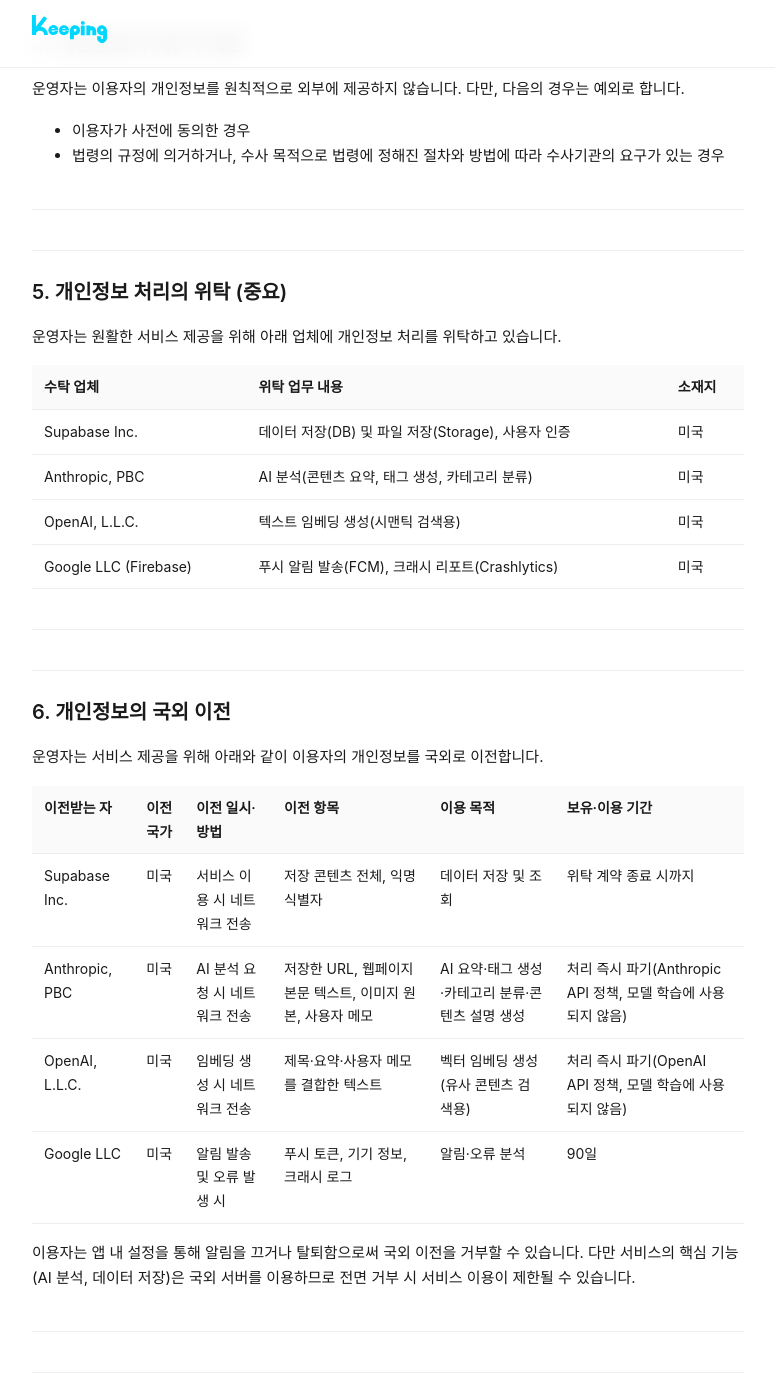
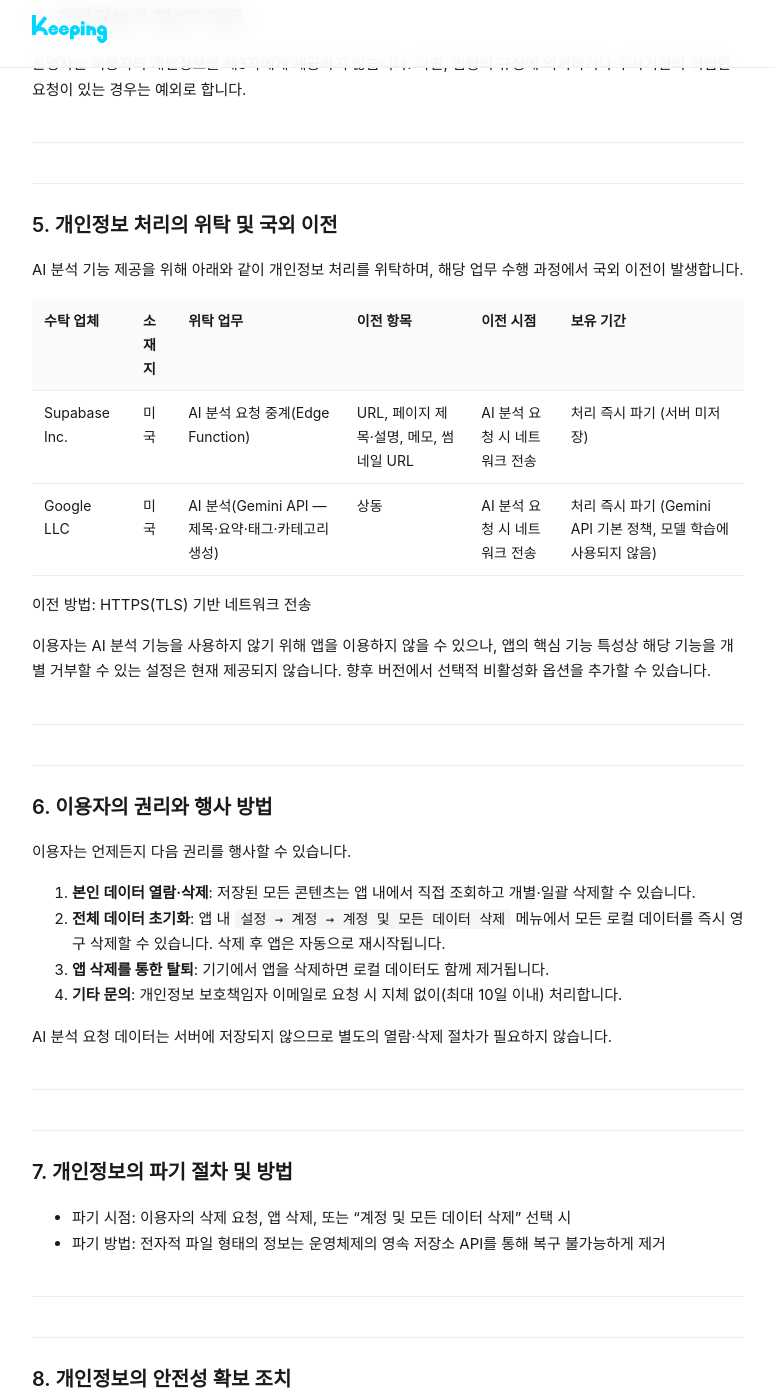
Before and after one commit to yubeeenwon/keeping, a Jekyll site: the page built from privacy.md, in a window 1280 px wide and 1400 px high, scrolled down 2786 px. Shown: the whole window, without its empty margins (252-1027 px from the left). Built offline with Jekyll 4.4.1, drawn with Linux system fonts in a browser that asks for light colours; some of the changed text lies outside the part shown.

Commit message:
docs(legal): 실제 앱(Local 모드, Gemini) 기준으로 privacy·terms 재작성
- Anthropic/OpenAI/Firebase Crashlytics/FCM 등 미사용 항목 제거
- 익명 식별자·푸시 토큰·크래시 로그 선언 제거 (실제 수집 없음)
- 수탁 업체: Supabase + Google Gemini로 축소
- 서버 미저장(stateless) 원칙 명시
- 데이터 삭제 경로를 'Settings > Account > Delete all' 로 구체화
- 시행일 2026-04-20로 갱신

```diff
--- a/privacy.md
+++ b/privacy.md
@@ -7,17 +7,18 @@ permalink: /privacy
 # Keeping 개인정보 처리방침
 {: .no_toc}
 
-**시행일: 2026년 4월 18일 · 최종 수정일: 2026년 4월 18일**
+**시행일: 2026년 4월 20일 · 최종 수정일: 2026년 4월 20일**
 
 <div class="summary" markdown="1">
 
 ### 핵심 요약
 {: .no_toc}
 
-- **수집**: 익명 식별자, 저장 콘텐츠(URL·텍스트·이미지·메모), 기기 정보, 푸시 토큰
-- **목적**: 서비스 제공, AI 분석·분류, 리마인드 알림, 앱 품질 개선
-- **위탁 처리**: Anthropic · OpenAI · Supabase · Firebase (모두 미국, 국외 이전)
-- **권리**: 언제든 열람·정정·삭제·탈퇴 요청 가능
+- **회원 가입·로그인 없음**: 모든 저장 콘텐츠는 이용자의 기기 내부에만 보관됩니다.
+- **서버 미저장**: AI 분석 요청 시 URL·제목·메모·썸네일 URL이 일시 전송되며, 분석 직후 파기됩니다.
+- **수집하지 않는 것**: 익명 식별자(UUID), 기기 정보, 크래시 로그, 푸시 토큰, 광고 식별자
+- **위탁 처리**: Supabase(AI 분석 중계), Google Gemini(AI 분석) — 모두 미국, 처리 즉시 파기
+- **권리**: 앱 내 "계정 및 모든 데이터 삭제"로 즉시 삭제 가능
 - **문의**: keeping.app.support@gmail.com
 
 </div>
@@ -34,177 +35,153 @@ Keeping(이하 "앱" 또는 "서비스")을 운영하는 개발자(이하 "운
 
 ## 1. 수집하는 개인정보 항목 및 수집 방법
 
-### 가. 자동 수집 항목 (앱 설치·실행 시)
-- 익명 식별자(Anonymous User ID, UUID 형태)
-- 기기 정보: 운영체제(iOS/Android) 버전, 앱 버전, 기기 모델명
-- 로그 정보: 접속 일시, IP 주소(서버 로그 자동 기록)
-- 푸시 알림 토큰(알림 허용 시)
-- 크래시 로그: 앱 오류 발생 시 기기 정보, 오류 스택 트레이스
+### 가. 이용자가 직접 입력·제공하는 정보 (기기 내 저장)
+- 저장 콘텐츠: URL, 페이지 제목·설명, 썸네일 이미지 URL, 사용자 메모, 태그, 카테고리 이름
+- 설정 정보: 알림 수신 여부, 카테고리 정렬, 위젯 상태 등 앱 내 환경 설정
 
-### 나. 이용자가 직접 입력·제공하는 정보
-- 저장 콘텐츠: URL, 텍스트, 이미지, 사용자 메모, 태그, 카테고리 이름
-- 설정 정보: 알림 수신 여부, 앱 잠금 설정 등
+위 정보는 **이용자의 기기 저장소(SharedPreferences)** 에만 기록되며, 앱을 삭제하면 함께 삭제됩니다.
 
-### 다. 향후 수집 예정 항목(로그인 기능 도입 시 별도 동의)
-- 이메일 주소, 닉네임 또는 소셜 계정 식별자
-- 도입 시 본 처리방침 개정 및 별도 고지 예정
+### 나. AI 분석 요청 시 일시적 전송 항목 (서버 미저장)
+
+이용자가 저장 액션(URL 복사·공유) 또는 편집을 수행할 때, AI 분석을 위해 아래 항목이 **Supabase Edge Function을 경유하여 Google Gemini API** 로 전송됩니다.
+
+- 저장한 URL
+- 해당 URL의 페이지 제목·설명 (HTML `<meta>`/OpenGraph에서 추출)
+- 이용자가 입력한 메모 (해당 항목의 AI 재분석을 명시적으로 요청한 경우에 한함)
+- 썸네일 이미지 URL (Gemini Vision 분석이 가능한 이미지 중심 사이트에 한함)
+
+위 정보는 AI 분석 응답 생성 직후 서버 처리 메모리에서 파기되며, **Supabase 및 Google은 해당 입력을 자사 AI 모델 학습에 사용하지 않습니다** (Gemini API 기본 정책).
+
+### 다. 수집하지 않는 항목
+- 이름·이메일·전화번호·주소 등 일반 개인정보
+- 익명 식별자(UUID), 광고 식별자(IDFA/AAID)
+- 기기 모델·OS 버전·앱 버전 등 기기 정보
+- 위치 정보, 연락처, 사진첩, 캘린더
+- 크래시 로그, 사용 분석(Analytics), 푸시 토큰
 
 ### 라. 수집 방법
-- 앱 설치 및 실행
-- 이용자의 직접 입력(콘텐츠 저장, 메모 작성)
-- 이용자의 기기 권한 허용 후 자동 수집(푸시 토큰 등)
+- 이용자가 앱 내에서 직접 콘텐츠를 저장하거나 입력하는 방식
 
 ---
 
 ## 2. 개인정보의 처리 목적
 
-운영자는 수집한 개인정보를 다음 목적으로만 이용합니다.
+운영자는 수집한 정보를 다음 목적으로만 이용합니다.
 
-1. 서비스 제공: 이용자가 저장한 콘텐츠의 저장·조회·검색
-2. AI 분석: 저장 콘텐츠에 대한 요약, 태그 생성, 카테고리 자동 분류, 유사 콘텐츠 추천
-3. 알림 발송: 저장 콘텐츠 재발견(리서페이스) 알림, 서비스 이용 관련 알림
-4. 앱 품질 개선: 크래시 로그 분석을 통한 버그 수정 및 안정성 개선
-5. 부정 이용 방지 및 법적 분쟁 대응
+1. **서비스 제공**: 이용자가 저장한 콘텐츠의 로컬 저장·조회·검색·재발견(리서페이스)
+2. **AI 분석**: 저장 콘텐츠의 제목 정제, 요약, 태그·카테고리 자동 분류
 
 ---
 
 ## 3. 개인정보의 보유 및 이용 기간
 
-원칙적으로 이용자가 앱을 삭제하거나 탈퇴 요청을 하는 시점까지 보관하며, 목적 달성 후 지체 없이 파기합니다.
-
-| 항목 | 보유 기간 |
-|---|---|
-| 익명 식별자 및 저장 콘텐츠 | 이용자 탈퇴·요청 시까지 |
-| 푸시 토큰 | 알림 비활성화 또는 앱 삭제 시 |
-| 서버 접속 로그(IP 포함) | 3개월 (통신비밀보호법) |
-| 크래시 로그 | 90일 (Firebase Crashlytics 기본 정책) |
-
-관계 법령에 따라 보존할 필요가 있는 경우에는 해당 법령에서 정한 기간 동안 보관합니다.
+| 항목 | 보유 위치 | 보유 기간 |
+|---|---|---|
+| 저장 콘텐츠(URL, 텍스트, 설정) | **이용자 기기 내부** | 이용자가 앱을 삭제하거나 앱 내 "계정 및 모든 데이터 삭제" 메뉴를 선택할 때까지 |
+| AI 분석 요청 데이터 | Supabase Edge Function / Google Gemini | **미저장**. 응답 생성 후 즉시 파기 |
 
 ---
 
 ## 4. 개인정보의 제3자 제공
 
-운영자는 이용자의 개인정보를 원칙적으로 외부에 제공하지 않습니다. 다만, 다음의 경우는 예외로 합니다.
-
-- 이용자가 사전에 동의한 경우
-- 법령의 규정에 의거하거나, 수사 목적으로 법령에 정해진 절차와 방법에 따라 수사기관의 요구가 있는 경우
+운영자는 이용자의 개인정보를 제3자에게 제공하지 않습니다. 다만, 법령의 규정에 의거하거나 수사기관의 적법한 요청이 있는 경우는 예외로 합니다.
 
 ---
 
-## 5. 개인정보 처리의 위탁 (중요)
+## 5. 개인정보 처리의 위탁 및 국외 이전
 
-운영자는 원활한 서비스 제공을 위해 아래 업체에 개인정보 처리를 위탁하고 있습니다.
+AI 분석 기능 제공을 위해 아래와 같이 개인정보 처리를 위탁하며, 해당 업무 수행 과정에서 국외 이전이 발생합니다.
 
-| 수탁 업체 | 위탁 업무 내용 | 소재지 |
-|---|---|---|
-| Supabase Inc. | 데이터 저장(DB) 및 파일 저장(Storage), 사용자 인증 | 미국 |
-| Anthropic, PBC | AI 분석(콘텐츠 요약, 태그 생성, 카테고리 분류) | 미국 |
-| OpenAI, L.L.C. | 텍스트 임베딩 생성(시맨틱 검색용) | 미국 |
-| Google LLC (Firebase) | 푸시 알림 발송(FCM), 크래시 리포트(Crashlytics) | 미국 |
+| 수탁 업체 | 소재지 | 위탁 업무 | 이전 항목 | 이전 시점 | 보유 기간 |
+|---|---|---|---|---|---|
+| Supabase Inc. | 미국 | AI 분석 요청 중계(Edge Function) | URL, 페이지 제목·설명, 메모, 썸네일 URL | AI 분석 요청 시 네트워크 전송 | 처리 즉시 파기 (서버 미저장) |
+| Google LLC | 미국 | AI 분석(Gemini API — 제목·요약·태그·카테고리 생성) | 상동 | AI 분석 요청 시 네트워크 전송 | 처리 즉시 파기 (Gemini API 기본 정책, 모델 학습에 사용되지 않음) |
+
+이전 방법: HTTPS(TLS) 기반 네트워크 전송
+
+이용자는 AI 분석 기능을 사용하지 않기 위해 앱을 이용하지 않을 수 있으나, 앱의 핵심 기능 특성상 해당 기능을 개별 거부할 수 있는 설정은 현재 제공되지 않습니다. 향후 버전에서 선택적 비활성화 옵션을 추가할 수 있습니다.
 
 ---
 
-## 6. 개인정보의 국외 이전
+## 6. 이용자의 권리와 행사 방법
 
-운영자는 서비스 제공을 위해 아래와 같이 이용자의 개인정보를 국외로 이전합니다.
+이용자는 언제든지 다음 권리를 행사할 수 있습니다.
 
-| 이전받는 자 | 이전 국가 | 이전 일시·방법 | 이전 항목 | 이용 목적 | 보유·이용 기간 |
-|---|---|---|---|---|---|
-| Supabase Inc. | 미국 | 서비스 이용 시 네트워크 전송 | 저장 콘텐츠 전체, 익명 식별자 | 데이터 저장 및 조회 | 위탁 계약 종료 시까지 |
-| Anthropic, PBC | 미국 | AI 분석 요청 시 네트워크 전송 | 저장한 URL, 웹페이지 본문 텍스트, 이미지 원본, 사용자 메모 | AI 요약·태그 생성·카테고리 분류·콘텐츠 설명 생성 | 처리 즉시 파기(Anthropic API 정책, 모델 학습에 사용되지 않음) |
-| OpenAI, L.L.C. | 미국 | 임베딩 생성 시 네트워크 전송 | 제목·요약·사용자 메모를 결합한 텍스트 | 벡터 임베딩 생성(유사 콘텐츠 검색용) | 처리 즉시 파기(OpenAI API 정책, 모델 학습에 사용되지 않음) |
-| Google LLC | 미국 | 알림 발송 및 오류 발생 시 | 푸시 토큰, 기기 정보, 크래시 로그 | 알림·오류 분석 | 90일 |
+1. **본인 데이터 열람·삭제**: 저장된 모든 콘텐츠는 앱 내에서 직접 조회하고 개별·일괄 삭제할 수 있습니다.
+2. **전체 데이터 초기화**: 앱 내 `설정 → 계정 → 계정 및 모든 데이터 삭제` 메뉴에서 모든 로컬 데이터를 즉시 영구 삭제할 수 있습니다. 삭제 후 앱은 자동으로 재시작됩니다.
+3. **앱 삭제를 통한 탈퇴**: 기기에서 앱을 삭제하면 로컬 데이터도 함께 제거됩니다.
+4. **기타 문의**: 개인정보 보호책임자 이메일로 요청 시 지체 없이(최대 10일 이내) 처리합니다.
 
-이용자는 앱 내 설정을 통해 알림을 끄거나 탈퇴함으로써 국외 이전을 거부할 수 있습니다. 다만 서비스의 핵심 기능(AI 분석, 데이터 저장)은 국외 서버를 이용하므로 전면 거부 시 서비스 이용이 제한될 수 있습니다.
+AI 분석 요청 데이터는 서버에 저장되지 않으므로 별도의 열람·삭제 절차가 필요하지 않습니다.
 
 ---
 
-## 7. 이용자의 권리와 행사 방법
+## 7. 개인정보의 파기 절차 및 방법
 
-이용자는 언제든지 다음 권리를 행사할 수 있습니다.
-
-1. 개인정보 열람 요구
-2. 개인정보 정정·삭제 요구
-3. 처리 정지 요구
-4. 동의 철회
-5. 앱 내 "설정 > 계정 삭제"를 통한 직접 탈퇴(향후 제공 예정)
-
-행사 방법: 아래 개인정보 보호책임자 이메일로 요청 시 지체 없이(최대 10일 이내) 처리합니다.
+- 파기 시점: 이용자의 삭제 요청, 앱 삭제, 또는 "계정 및 모든 데이터 삭제" 선택 시
+- 파기 방법: 전자적 파일 형태의 정보는 운영체제의 영속 저장소 API를 통해 복구 불가능하게 제거
 
 ---
 
-## 8. 개인정보의 파기 절차 및 방법
+## 8. 개인정보의 안전성 확보 조치
 
-- 파기 시점: 보유 기간 경과, 처리 목적 달성, 이용자 탈퇴 요청 시
-- 파기 방법: 전자적 파일 형태의 정보는 복구 및 재생이 불가능한 방법으로 영구 삭제
+- **전송 구간 암호화**: 앱과 서버 간 통신 전 구간 HTTPS(TLS) 적용
+- **최소 수집 원칙**: 서비스 제공에 꼭 필요한 정보만, 그리고 가능한 경우 기기 내부에만 저장
+- **서버 미저장 원칙**: AI 분석 요청 데이터는 서버에 저장하지 않고 응답 생성 즉시 파기
+- **API 키 보호**: 외부 AI 서비스 API 키는 서버 환경변수에만 존재하며 클라이언트에 노출되지 않음
 
 ---
 
-## 9. 개인정보의 안전성 확보 조치
-
-운영자는 이용자의 개인정보를 보호하기 위해 다음과 같은 조치를 취하고 있습니다.
-
-- 전송 구간 암호화: 앱-서버 통신 전 구간 HTTPS(TLS) 적용
-- 저장 데이터 암호화: Supabase 기본 암호화 저장(AES-256)
-- 접근 통제: 운영자 외 접근 차단, 관리자 인증 적용
-- 접속 기록 보관: 서버 접속 기록 3개월 이상 보관
-- 최소 수집 원칙: 서비스 제공에 꼭 필요한 정보만 수집
-
----
-
-## 10. 앱 접근권한 안내
+## 9. 앱 접근 권한 안내
 
 Keeping은 서비스 제공을 위해 아래와 같이 기기 권한에 접근합니다.
 
 ### 필수 접근 권한
-- **인터넷(네트워크)**: 서버 통신을 위한 필수 권한
+- **인터넷(네트워크)**: AI 분석 서버 통신 및 저장한 URL의 썸네일·메타데이터 가져오기
 
 ### 선택 접근 권한 (거부해도 서비스 이용 가능)
-- **알림**: 저장 콘텐츠 재발견 및 리마인드 알림 수신
-- **생체 인증(Face ID/Touch ID)**: 앱 잠금 해제에 사용(저장하지 않음, 기기 내부 처리)
-- **사진첩/카메라**: 이미지 저장 시 사용(향후 기능 추가 시 별도 동의)
+- **알림**: 저장 콘텐츠 재발견 및 리마인드 알림 (기기 내부에서 생성되는 로컬 알림만 사용)
 
-이용자는 기기 설정에서 언제든지 권한을 재설정할 수 있습니다.
+이용자는 기기 설정에서 언제든지 권한을 재설정할 수 있습니다. 카메라·사진첩·위치·연락처·마이크 등 민감 권한은 요청하지 않습니다.
 
 ---
 
-## 11. 광고성 정보 전송
+## 10. 광고성 정보 전송
 
 운영자는 이용자의 사전 동의 없이 마케팅 목적의 광고성 정보를 전송하지 않습니다. 서비스 이용 관련 알림(저장 콘텐츠 리마인드 등)은 정보통신망법 제50조에 따른 광고성 정보에 해당하지 않습니다.
 
 ---
 
-## 12. 만 14세 미만 아동의 개인정보
+## 11. 만 14세 미만 아동의 개인정보
 
-Keeping은 만 14세 이상 이용자를 대상으로 하며, 만 14세 미만 아동의 개인정보를 고의로 수집하지 않습니다. 만 14세 미만 아동의 개인정보가 수집된 사실이 확인되면 즉시 삭제 조치합니다.
+Keeping은 만 14세 이상 이용자를 대상으로 하며, 만 14세 미만 아동의 개인정보를 고의로 수집하지 않습니다.
 
 ---
 
-## 13. 개인정보 보호책임자
+## 12. 개인정보 보호책임자
 
 - 이름: 원유빈
 - 직책: 개발자(Keeping 운영자)
-- 이메일: keeping.app.support@gmail.com
+- 이메일: [keeping.app.support@gmail.com](mailto:keeping.app.support@gmail.com)
 
 이용자는 서비스를 이용하면서 발생한 모든 개인정보 관련 문의, 불만 처리, 피해 구제 등을 위와 같이 연락 주시기 바랍니다.
 
 ---
 
-## 14. 권익 침해 구제 방법
+## 13. 권익 침해 구제 방법
 
 개인정보 침해로 인한 분쟁 조정·상담 등이 필요하신 경우 아래 기관에 문의하실 수 있습니다.
 
-- 개인정보 분쟁조정위원회: 1833-6972, www.kopico.go.kr
-- 개인정보침해신고센터: 118, privacy.kisa.or.kr
-- 대검찰청 사이버수사과: 1301, www.spo.go.kr
-- 경찰청 사이버수사국: 182, ecrm.police.go.kr
+- 개인정보 분쟁조정위원회: 1833-6972, [www.kopico.go.kr](https://www.kopico.go.kr)
+- 개인정보침해신고센터: 118, [privacy.kisa.or.kr](https://privacy.kisa.or.kr)
+- 대검찰청 사이버수사과: 1301, [www.spo.go.kr](https://www.spo.go.kr)
+- 경찰청 사이버수사국: 182, [ecrm.police.go.kr](https://ecrm.police.go.kr)
 
 ---
 
-## 15. 처리방침의 변경
+## 14. 처리방침의 변경
 
-본 개인정보 처리방침의 내용이 변경되는 경우, 시행 최소 7일 전에 앱 내 공지 및 본 페이지를 통해 고지합니다. 법령 개정 또는 중요 사항 변경 시에는 30일 전에 고지합니다.
+본 개인정보 처리방침의 내용이 변경되는 경우, 시행 최소 7일 전(이용자에게 불리한 변경 시 30일 전)에 앱 내 공지 및 본 페이지를 통해 고지합니다. 회원 가입·계정 연동·분석 도구·푸시 알림 서비스 등 현재 미포함 기능이 추가되는 경우, 수집 항목·위탁 업체·보유 기간을 구체화하여 본 처리방침을 개정합니다.
 
-- 공고일자: 2026년 4월 18일
-- 시행일자: 2026년 4월 18일
+- 공고일자: 2026년 4월 20일
+- 시행일자: 2026년 4월 20일
```
Also changed, not shown: terms.md (+32 -33 lines).
